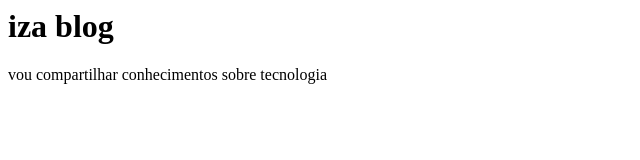
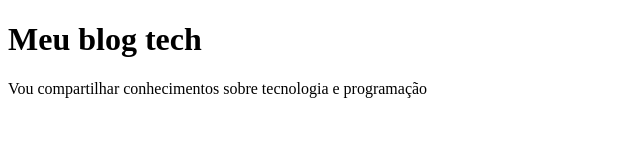
Before and after one commit to izabelavitoriafl/projeto-Educa-o-Digital---Izabela, a plain HTML site: page index.htm in a window 1280 px wide. Shown: the whole page, without its empty margins (0-640 px from the left). Drawn offline with Linux system fonts and the light colour scheme.

Commit message:
minuto 50

```diff
--- a/index.htm
+++ b/index.htm
@@ -1,14 +1,13 @@
-<h1>iza blog</h1>
-<p>vou compartilhar conhecimentos sobre tecnologia</p>
+<!DOCTYPE html>
 
-<!DOCTYPE html>
-<html lang="pt-BR">
+<html lang="pt-br">
 <head>
-    <meta charset="UTF-8">
-    <meta name="viewport" content="width=device-width, initial-scale=1.0">
-    <title>Document</title>
+<meta charset="UTF-8">
+<meta name="viewport" content="width=device-width, initial-scale=1.0">
+<title>Document</title>
 </head>
 <body>
-
+<h1>Meu blog tech</h1>
+<p>Vou compartilhar conhecimentos sobre tecnologia e programação</p>
 </body>
 </html>
```
